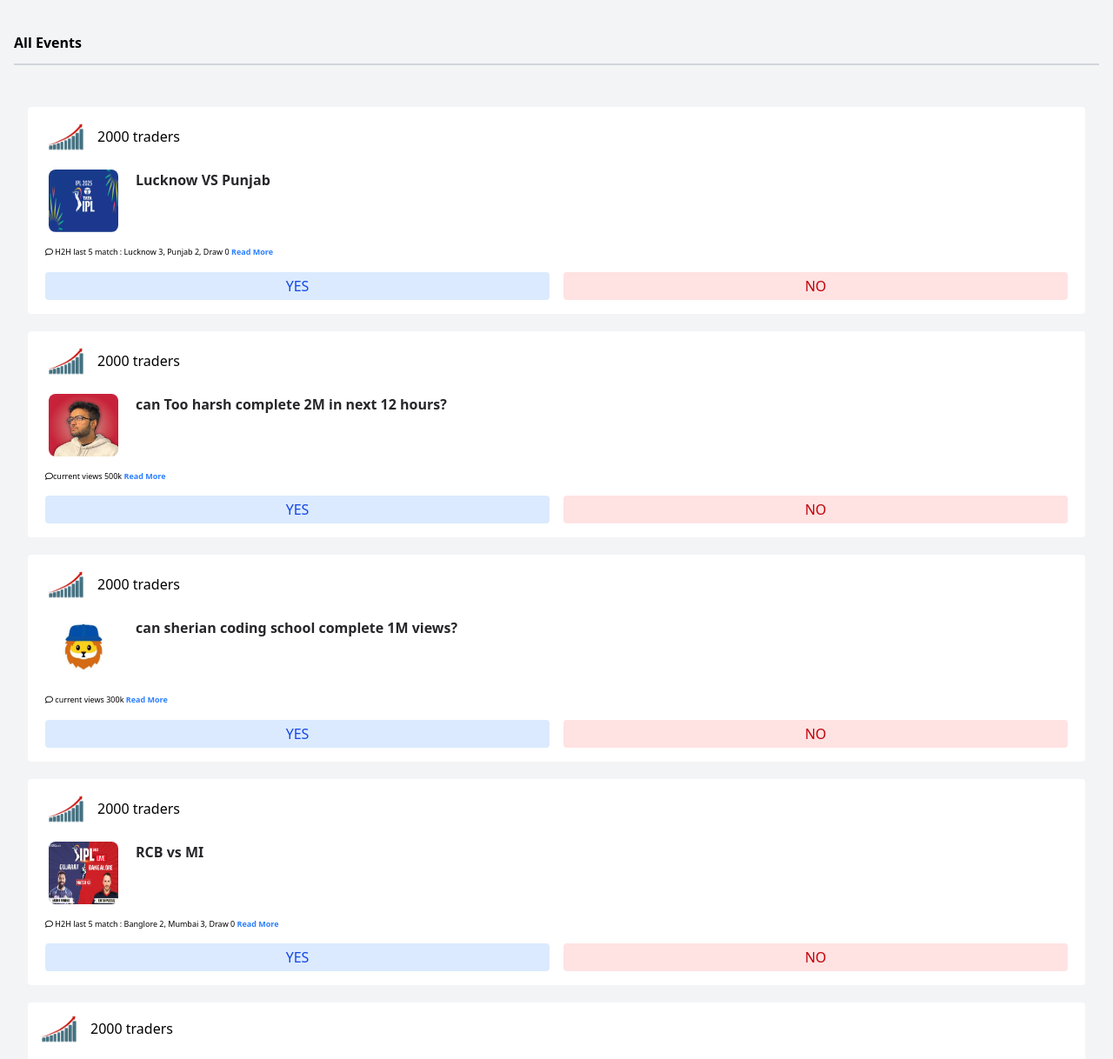
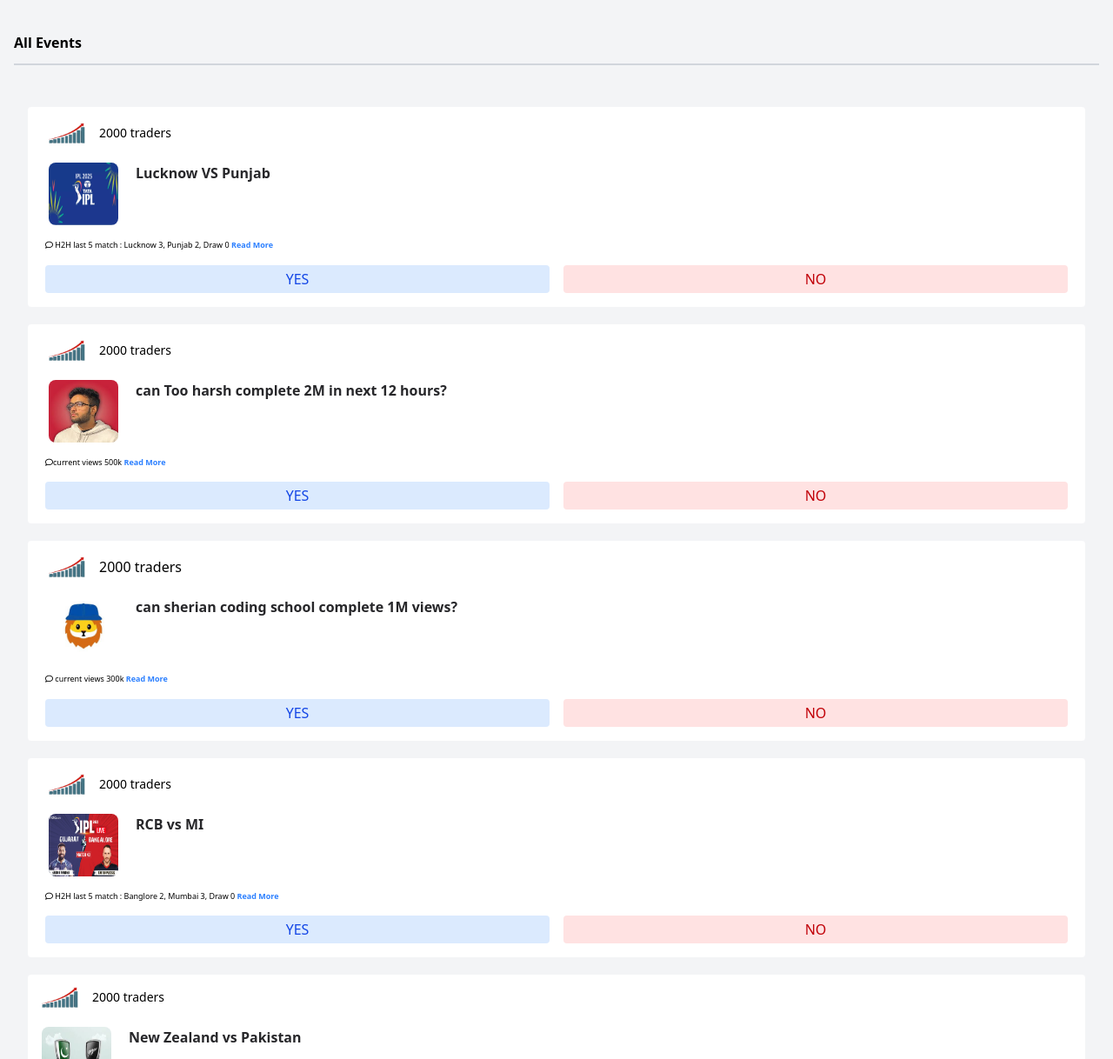
Before and after one commit to gauravnagar-programmer/probotailwindclone, a website: page index.html in a window 1280 px wide. Shown: the part 51-1269 px from the top of the page at 87% size. Drawn offline with Linux system fonts and the light colour scheme.

Commit message:
minnor channged

```diff
--- a/index.html
+++ b/index.html
@@ -27,7 +27,7 @@
       </div>
       <div class="grid grid-col-1 gap-5  px-4 py-2  ">
         <div class="bg-white rounded px-5 py-4 ">
-          <h1 class="flex items-center "><img src="public/images/images-removebg-preview.png" class="h-9 w-12   mr-3"
+          <h1 class="flex items-center text-sm "><img src="public/images/images-removebg-preview.png" class="h-7 w-10   mr-3"
               alt="">
             2000 traders
           </h1>
@@ -43,7 +43,7 @@
           </div>
         </div>
         <div class="bg-white rounded px-5 py-4 ">
-          <h1 class="flex items-center "><img src="public/images/images-removebg-preview.png" class="h-9 w-12   mr-3"
+          <h1 class="flex items-center text-sm "><img src="public/images/images-removebg-preview.png"class="h-7 w-10   mr-3"
               alt="">
             2000 traders
           </h1>
@@ -58,7 +58,7 @@
           </div>
         </div>
         <div class="bg-white rounded px-5 py-4 ">
-          <h1 class="flex items-center "><img src="public/images/images-removebg-preview.png" class="h-9 w-12   mr-3"
+          <h1 class="flex items-center "><img src="public/images/images-removebg-preview.png" class="h-7 w-10   mr-3"
               alt="">
             2000 traders
           </h1>
@@ -73,7 +73,7 @@
           </div>
         </div>
         <div class="bg-white rounded px-5 py-4 ">
-          <h1 class="flex items-center "><img src="public/images/images-removebg-preview.png" class="h-9 w-12   mr-3"
+          <h1 class="flex items-center text-sm "><img src="public/images/images-removebg-preview.png" class="h-7 w-10   mr-3"
               alt="">
             2000 traders
           </h1>
@@ -89,7 +89,7 @@
           </div>
         </div>
         <div class="bg-white rounded px-3 py-3 ">
-          <h1 class="flex items-center "><img src="public/images/images-removebg-preview.png" class="h-9 w-12   mr-3"
+          <h1 class="flex items-center text-sm "><img src="public/images/images-removebg-preview.png" class="h-7 w-10   mr-3"
               alt="">
             2000 traders
           </h1>
```
